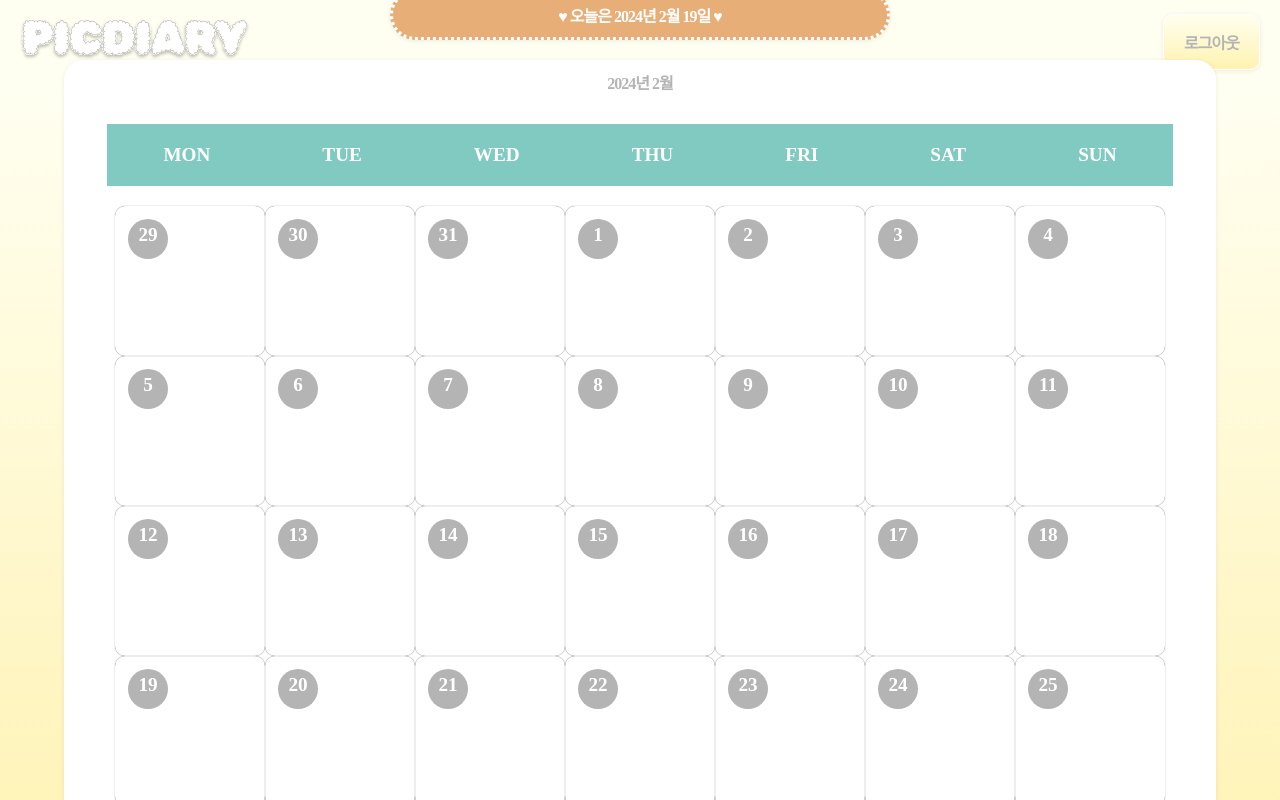
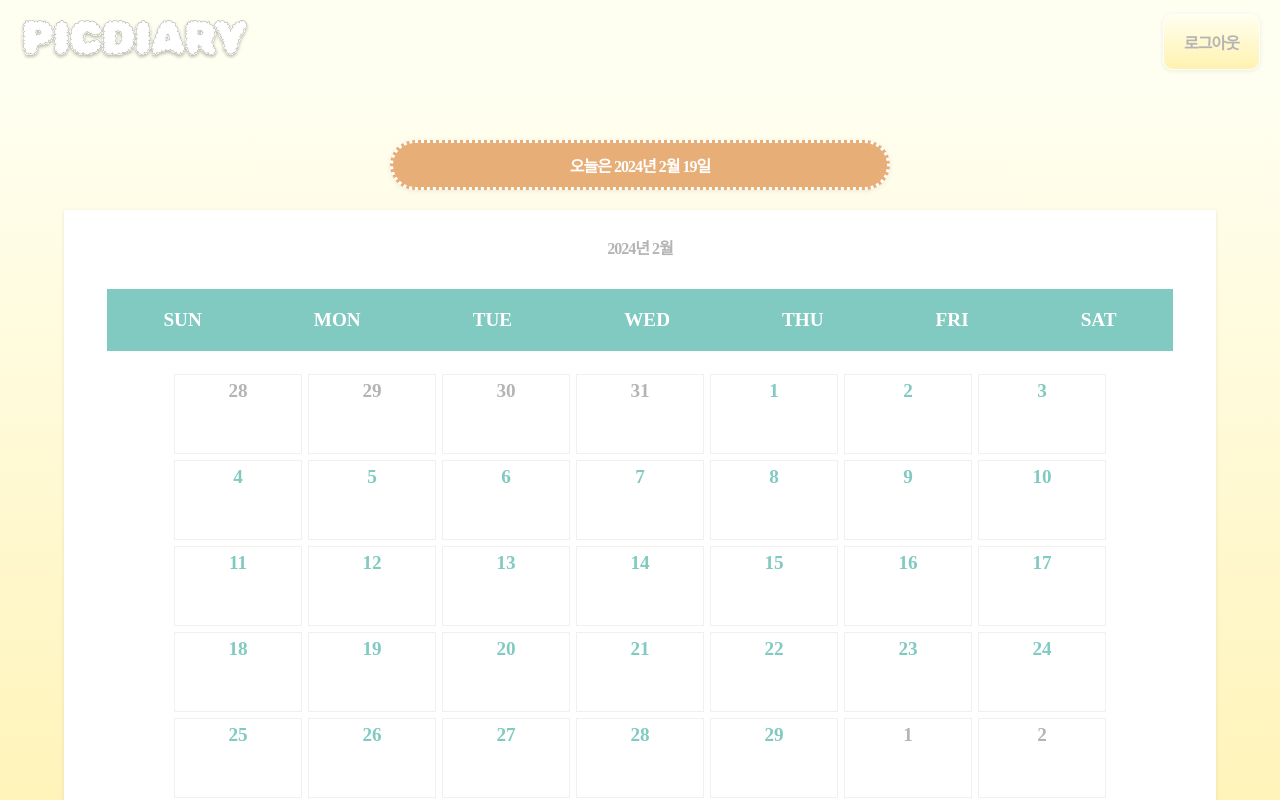
Before and after one commit to jinahp/picdiary, a Next.js app: page /calendar in a window 1280 px wide. Shown: the top 800 px of the page. Built offline with nearby package versions, Linux system fonts and the light colour scheme; some icons are missing.

Commit message:
feat: 캘린더 컴포넌트 이번 달 외의 일자에 대한 스타일 설정

```diff
--- a/app/calendar/page.tsx
+++ b/app/calendar/page.tsx
@@ -49,7 +49,7 @@ export default function Calendar(props: CalendarProps) {
           className={styles["page-selected-date-box"]}
           onClick={handleToggleCalendar}
         >
-          ♥ 오늘은 {nowDate} ♥
+          오늘은 {nowDate}
         </div>
         {!isClose && (
           <div className={styles.calendar}>
--- a/containers/calendar/CalendarCells.tsx
+++ b/containers/calendar/CalendarCells.tsx
@@ -1,16 +1,13 @@
+import styles from "@/styles/calendarCells.module.scss";
 import {
   addDays,
   endOfMonth,
   endOfWeek,
   format,
-  isSameDay,
   isSameMonth,
   startOfMonth,
   startOfWeek,
-  subDays,
 } from "date-fns";
-import styles from "@/styles/calendarCells.module.scss";
-
 export default function CalendarCells({
   currentMonth,
   selectedDate,
@@ -18,27 +15,23 @@ export default function CalendarCells({
 }: CalendarCellsProps) {
   const monthStart = startOfMonth(currentMonth);
   const monthEnd = endOfMonth(monthStart);
-  const startDate = subDays(startOfWeek(monthStart), -1);
+  const startDate = startOfWeek(monthStart);
   const endDate = endOfWeek(monthEnd);
 
   const rows = [];
   let days = [];
   let day = startDate;
-  let formattedDate = "";
 
   while (day <= endDate) {
     for (let i = 0; i < 7; i++) {
-      formattedDate = format(day, "d");
+      const formattedDate = format(day, "d");
       const cloneDay = day;
+      const isCurrentMonth = isSameMonth(day, currentMonth);
       days.push(
-        <div className={styles["cells-wrapper"]} key={day.toString()}>
+        <div className={styles["cell-wrapper"]} key={day.toString()}>
           <div
-            className={`${styles.cell} ${
-              !isSameMonth(day, monthStart)
-                ? styles.disabled
-                : isSameDay(day, selectedDate)
-                ? styles.selected
-                : ""
+            className={`${styles.cell} ${styles["cell-hover"]} ${
+              !isCurrentMonth ? styles["not-current-month"] : ""
             }`}
             key={day.toString()}
             onClick={() => onDateClick(cloneDay)}
--- a/containers/calendar/CalendarDays.tsx
+++ b/containers/calendar/CalendarDays.tsx
@@ -2,7 +2,7 @@ import styles from "@/styles/calendarDays.module.scss";
 
 export default function CalendarDays() {
   const days = [];
-  const date = ["MON", "TUE", "WED", "THU", "FRI", "SAT", "SUN"];
+  const date = ["SUN", "MON", "TUE", "WED", "THU", "FRI", "SAT"];
 
   for (let i = 0; i < 7; i++) {
     days.push(
--- a/styles/calendar.module.scss
+++ b/styles/calendar.module.scss
@@ -13,7 +13,7 @@
   cursor: pointer;
   display: flex;
   justify-content: center;
-  width: 250px;
+  width: 270px;
   margin: 0 10px;
   padding: 10px 30px;
   border: 3px dotted var(--white);
@@ -30,7 +30,7 @@
     color: var(--orange);
   }
 
-  @media (min-width: 768px) {
+  @media (min-width: 769px) {
     font-size: 1em;
     width: 500px;
   }
@@ -41,12 +41,9 @@
   flex-direction: column;
   justify-content: center;
   align-items: center;
-  width: 100%;
   gap: 20px;
-  margin: 0 10px;
-  padding-bottom: 20px;
+  padding: 0 10px 25px;
   background: var(--white);
-  border-radius: 20px;
   box-shadow: var(--box-shadow);
 
   @media (min-width: 769px) {
--- a/styles/calendarCells.module.scss
+++ b/styles/calendarCells.module.scss
@@ -1,40 +1,44 @@
-.cells-wrapper {
+.cell-wrapper {
   display: flex;
-  flex-wrap: wrap;
-  width: 35px;
-  height: 35px;
-  border-radius: 10px;
-  box-shadow: var(--gray) 0px 0px 1px 0px;
-
-  @media (min-width: 769px) {
-    width: 150px;
-    height: 150px;
-    padding: 10px;
-  }
+  justify-content: center;
+  align-items: center;
+  width: 100%;
+  gap: 5px;
 }
 
 .cell {
   display: flex;
+  justify-content: center;
   margin: 5px;
-  width: 35px;
-  height: 35px;
+  width: 2.5em;
+  height: 3em;
   font-size: 0.7em;
+  border: solid 0.5px var(--gray-light);
+  color: var(--blue);
 
-  &:hover {
+  &:hover,
+  &:active,
+  &:focus {
     cursor: pointer;
     background-color: var(--green-transparent);
   }
 
+  @media (min-width: 375px) {
+  }
+
   @media (min-width: 769px) {
-    justify-content: center;
-    background-color: var(--gray-dark);
-    width: 40px;
-    height: 40px;
+    width: 8em;
+    height: 5em;
+    font-size: 1em;
     margin: 3px;
     padding: 5px;
-    border-radius: 50%;
+    color: var(--blue);
     font-size: 1em;
   }
+}
+
+.not-current-month {
+  color: var(--gray-dark);
 }
 
 .cells-number {
@@ -42,25 +46,21 @@
   justify-content: center;
   font-size: 1.2em;
   font-weight: bold;
-  color: var(--blue);
-
-  @media (min-width: 769px) {
-    color: var(--white);
-  }
 }
 
 .cells-row {
   display: flex;
   justify-content: center;
+}
+
+.cells-body {
+  width: 240px;
+
+  @media (min-width: 375px) {
+    width: 300px;
+  }
 
   @media (min-width: 769px) {
+    width: 600px;
   }
 }
-
-.days {
-  padding: 6px;
-  background-color: var(--green-transparent);
-  @media (min-width: 769px) {
-    padding: 10px;
-  }
-}
--- a/styles/calendarHeader.module.scss
+++ b/styles/calendarHeader.module.scss
@@ -3,6 +3,7 @@
   justify-content: center;
   align-items: center;
   width: 100%;
+  margin-top: 15px;
 
   @media (min-width: 769px) {
     width: 70%;
```
